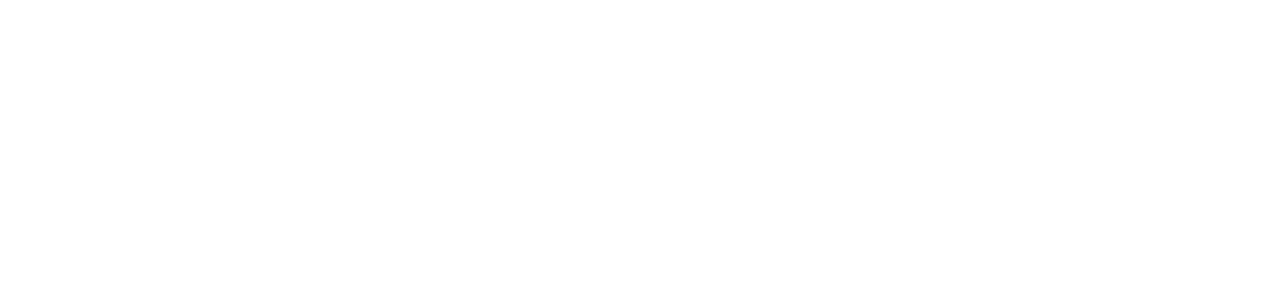
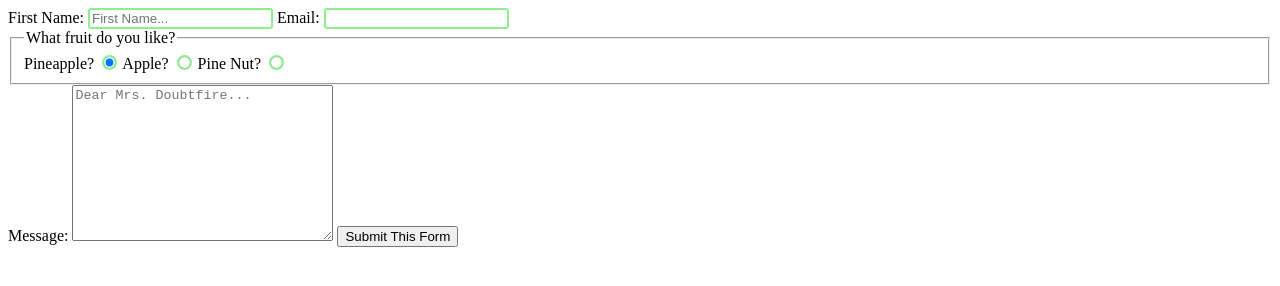
Before and after one commit to TheHaymaker/FEWD15, a plain HTML site: page Lesson_16/index.html in a window 1280 px wide. Drawn offline with Linux system fonts and the light colour scheme.

Commit message:
updates forms lesson

```diff
--- a/Lesson_16/index.html
+++ b/Lesson_16/index.html
@@ -8,7 +8,37 @@
 <body>
 
 
+
+  <form id="myForm" action="" method="GET">
+
+    <label for="firstNameID">First Name:</label>
+    <input id="firstNameID" type="text" name="firstName" placeholder="First Name...">
+
+    <label for="email">Email:</label>
+    <input id="turtle" type="tel" >
+
+    <fieldset>
+      <legend>What fruit do you like?</legend>
+      <label for="pineapple">Pineapple?</label>
+      <input id="pineapple" checked type="radio" value="Pineapple" name="fruit">
+
+      <label for="Apple">Apple?</label>
+      <input id="Apple" type="radio" value="Apple" name="fruit">
+
+      <label for="Pine-Nut">Pine Nut?</label>
+      <input id="Pine-Nut" type="radio" value="Pine-Nut" name="fruit">
+    </fieldset>
+
+    <label for="message">Message:</label>
+    <textarea name="message" id="message" cols="30" rows="10" placeholder="Dear Mrs. Doubtfire..."></textarea>
+
+    <button type="submit">Submit This Form</button>
+  </form>
+
+
   <script>
+
+    // honeypot
 
   </script>
 </body>
--- a/Lesson_16/style.css
+++ b/Lesson_16/style.css
@@ -0,0 +1,7 @@
+input:valid {
+  outline: lightgreen auto 5px;
+}
+
+input:invalid {
+  outline: crimson auto 5px;
+}
```
